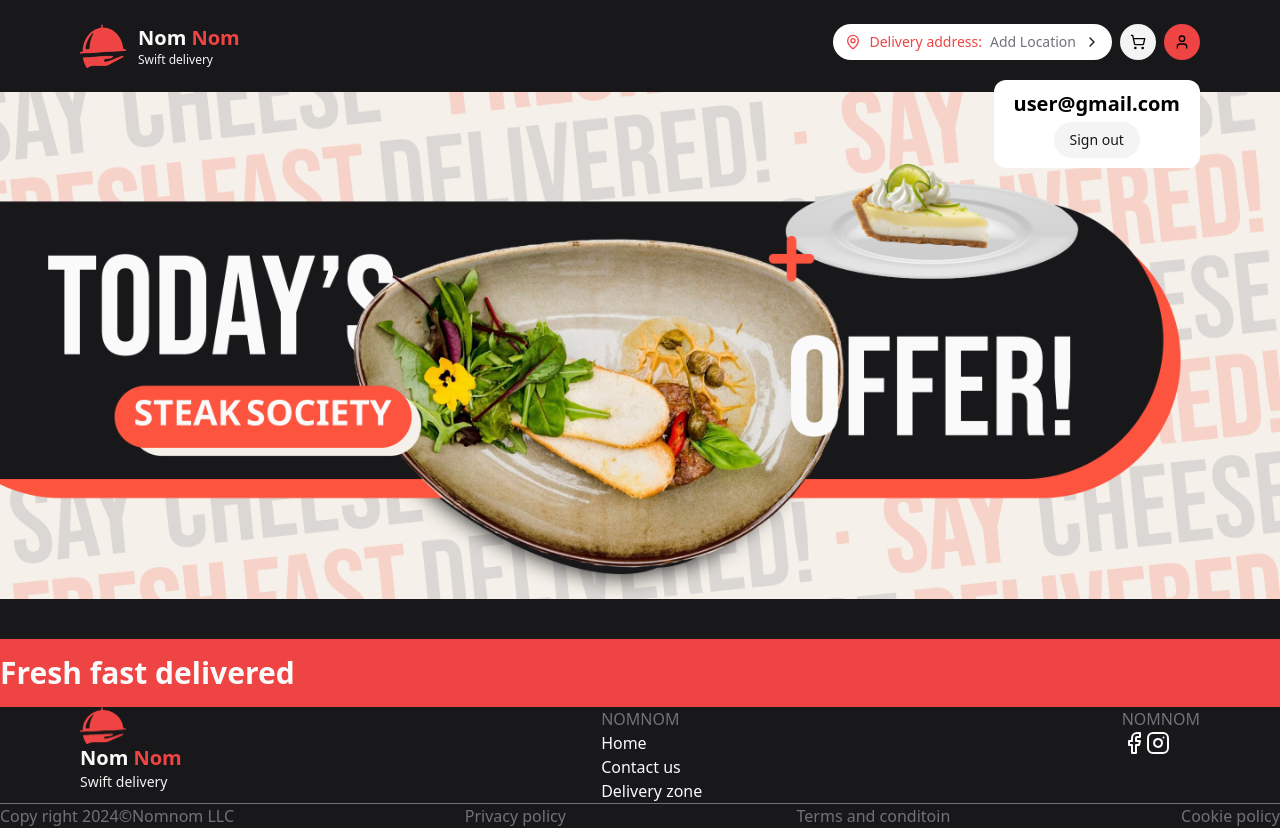
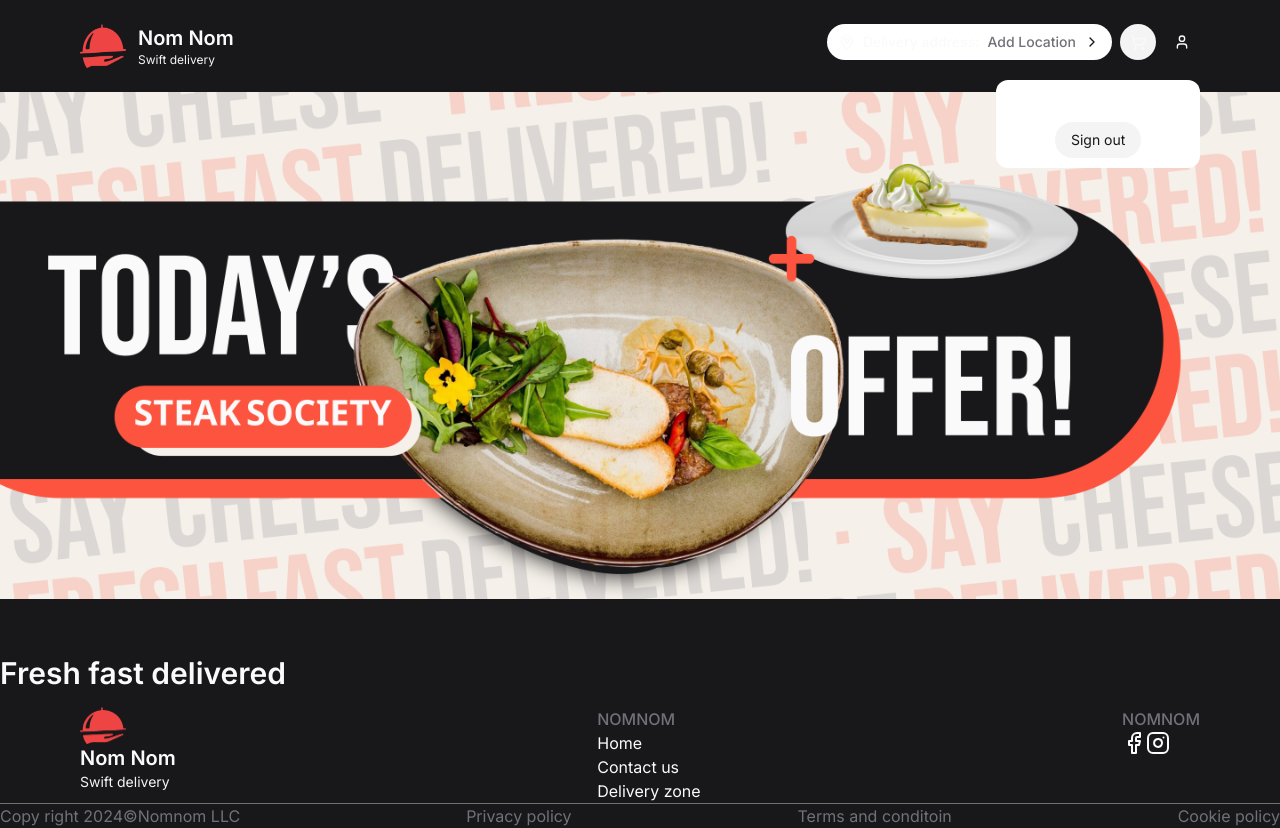
Before and after one commit to TugsbiligtDev/food-delivery, a Next.js app in the folder frontend/: page / in a window 1280 px wide. Built offline with nearby package versions, Linux system fonts and the light colour scheme.

Commit message:
updated some css

```diff
--- a/frontend/src/app/globals.css
+++ b/frontend/src/app/globals.css
@@ -1,9 +1,28 @@
+@import url("https://fonts.googleapis.com/css2?family=Inter:ital,opsz,wght@0,14..32,100..900;1,14..32,100..900&display=swap");
 @import "tailwindcss";
 @import "tw-animate-css";
 
+body {
+  width: 100dvw;
+  background-color: #404040;
+  font-family: "Inter", sans-serif;
+  color: white;
+  scroll-behavior: smooth;
+  overflow-x: hidden;
+}
+section {
+  width: 100dvw;
+}
+
 @theme {
-  --color-red: #ef4444;
-  --color-black-20: #18181b;
+  --color-destructive: #ef4444;
+  --color-primary: #18181b;
+  --color-foreground: #09090b;
+  --color-muted: #71717a;
+  --color-secondary-foreground: #18181b;
+  --color-accent: #2563eb;
+  --color-primary-foreground: #fafafa;
+  --color-secondary: #f4f4f5;
 }
 .form-container {
   @apply w-full max-w-md space-y-6;
```
